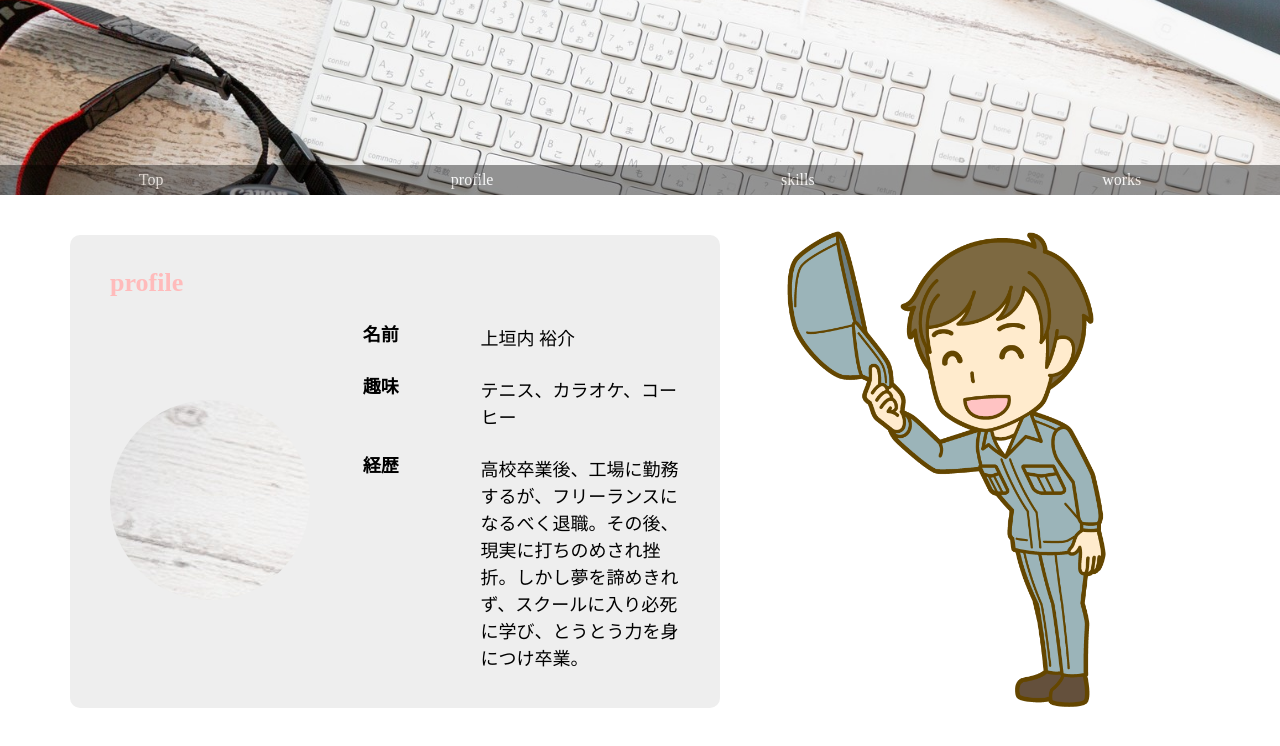
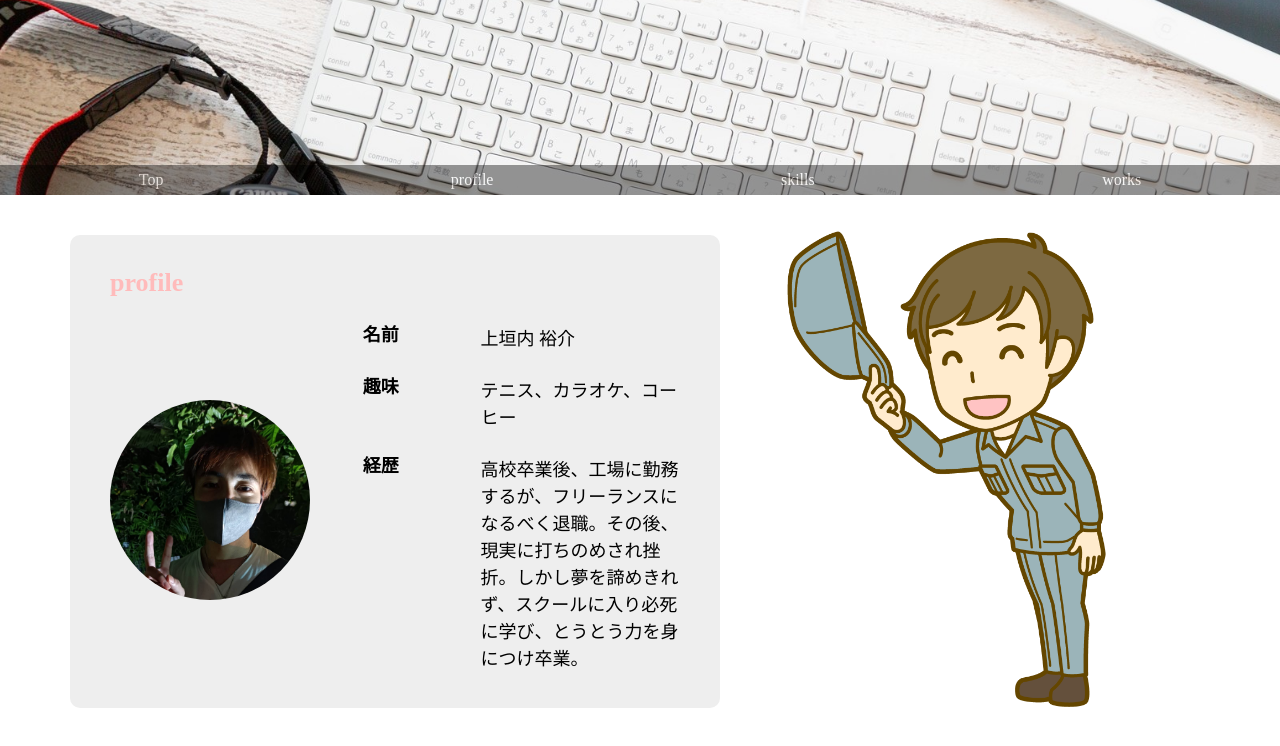
Before and after one commit to appar377/portfolio, a website: page public/index.html in a window 1280 px wide. Shown: the part 375-1121 px from the top of the page. Drawn offline with Linux system fonts and the light colour scheme.

Commit message:
プロフィール写真の追加

```diff
--- a/public/CSS/style.css
+++ b/public/CSS/style.css
@@ -111,7 +111,8 @@
   height: 200px;
   margin: 0 auto;
   border-radius: 50%;
-  background: url(../IMG/header.jpg);
+  background: url(../IMG/my_profile_img.jpg);
+  background-size: cover;
 }
 
 .profile__right {
```
Also changed, not shown: public/IMG/my_profile_img.jpg (added).
